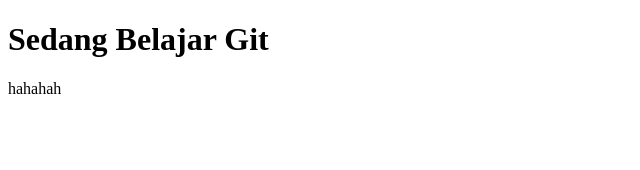
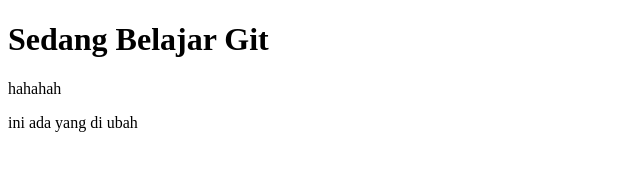
Before and after one commit to dre03/Coba01, a plain HTML site: page index.html in a window 1280 px wide. Shown: the whole page, without its empty margins (0-640 px from the left). Drawn offline with Linux system fonts and the light colour scheme.

Commit message:
perubahan lagi 1

```diff
--- a/index.html
+++ b/index.html
@@ -9,5 +9,6 @@
 <body>
     <h1>Sedang Belajar Git</h1>
     <p>hahahah</p>
+    <p>ini ada yang di ubah</p>
 </body>
 </html>
```
